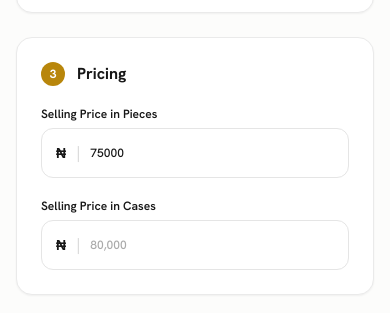
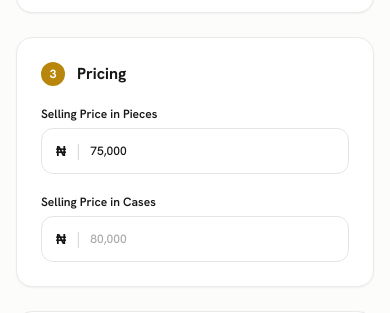
Before and after one commit to Sprinters101/roseiy_emporium_admin, a React (Vite) app: page /products/1/edit in a window 390 px wide. Shown: the part 1064-1377 px from the top of the page. Built offline with nearby package versions, Linux system fonts and the light colour scheme; a web font is replaced by a local one.

Commit message:
refactor: replace manual price input implementations with CustomPriceInput component

```diff
--- a/src/components/admin/products/AdminEditProduct.tsx
+++ b/src/components/admin/products/AdminEditProduct.tsx
@@ -5,6 +5,7 @@ import { products } from "@/lib/site_data";
 import type { Product } from "@/config/types";
 import { CustomDropdown } from "@/components/common/CustomDropdown";
 import { CustomInput } from "@/components/common/CustomInput";
+import { CustomPriceInput } from "@/components/common/CustomPriceInput";
 import { toast } from "@/components/ui/sonner";
 
 const CATEGORY_OPTIONS = [
@@ -366,7 +367,7 @@ export const AdminEditProduct: React.FC = () => {
                         </div>
                     </div>
 
-                    {/* 3. Pricing (Updated to 2 columns matching Screenshot) */}
+                    {/* 3. Pricing with CustomPriceInput */}
                     <div className="bg-white border border-[#EAEAEA] rounded-2xl p-6 sm:p-7 shadow-xs">
                         <div className="flex items-center gap-3">
                             <span className="size-6 rounded-full bg-[#B8860B] text-white flex items-center justify-center text-xs font-bold shrink-0">
@@ -378,51 +379,19 @@ export const AdminEditProduct: React.FC = () => {
                         </div>
 
                         <div className="grid grid-cols-1 sm:grid-cols-2 gap-5 mt-5">
-                            <div>
-                                <label className="text-xs sm:text-sm font-semibold text-[#171717] block mb-1.5">
-                                    Selling Price in Pieces
-                                </label>
-                                <div className="flex items-center border border-[#E5E5E5] rounded-xl px-3.5 py-3 bg-white focus-within:border-[#D4AF37] transition-colors">
-                                    <span className="text-sm font-bold text-[#171717] select-none">
-                                        ₦
-                                    </span>
-                                    <span className="text-[#D5D5D5] mx-2.5 select-none">
-                                        |
-                                    </span>
-                                    <input
-                                        type="text"
-                                        value={priceInPieces}
-                                        onChange={(e) =>
-                                            setPriceInPieces(e.target.value)
-                                        }
-                                        placeholder="80,000"
-                                        className="w-full text-xs sm:text-sm outline-none placeholder:text-[#AAAAAA] bg-transparent text-[#171717] font-medium"
-                                    />
-                                </div>
-                            </div>
+                            <CustomPriceInput
+                                label="Selling Price in Pieces"
+                                placeholder="80,000"
+                                value={priceInPieces}
+                                onChange={(formatted) => setPriceInPieces(formatted)}
+                            />
 
-                            <div>
-                                <label className="text-xs sm:text-sm font-semibold text-[#171717] block mb-1.5">
-                                    Selling Price in Cases
-                                </label>
-                                <div className="flex items-center border border-[#E5E5E5] rounded-xl px-3.5 py-3 bg-white focus-within:border-[#D4AF37] transition-colors">
-                                    <span className="text-sm font-bold text-[#171717] select-none">
-                                        ₦
-                                    </span>
-                                    <span className="text-[#D5D5D5] mx-2.5 select-none">
-                                        |
-                                    </span>
-                                    <input
-                                        type="text"
-                                        value={priceInCases}
-                                        onChange={(e) =>
-                                            setPriceInCases(e.target.value)
-                                        }
-                                        placeholder="80,000"
-                                        className="w-full text-xs sm:text-sm outline-none placeholder:text-[#AAAAAA] bg-transparent text-[#171717] font-medium"
-                                    />
-                                </div>
-                            </div>
+                            <CustomPriceInput
+                                label="Selling Price in Cases"
+                                placeholder="80,000"
+                                value={priceInCases}
+                                onChange={(formatted) => setPriceInCases(formatted)}
+                            />
                         </div>
                     </div>
 
--- a/src/components/common/CustomPriceInput.tsx
+++ b/src/components/common/CustomPriceInput.tsx
@@ -17,11 +17,24 @@ export interface CustomPriceInputProps {
     autoFocus?: boolean;
 }
 
-export const formatPriceNumber = (val: string | number): string => {
+export const formatPriceNumber = (
+    val: string | number,
+    allowDecimals: boolean = false,
+): string => {
     if (val === undefined || val === null || val === "") return "";
-    const clean = String(val).replace(/[^0-9]/g, "");
+    const clean = String(val).replace(/[^0-9.]/g, "");
     if (!clean) return "";
-    return Number(clean).toLocaleString("en-US");
+
+    if (allowDecimals && clean.includes(".")) {
+        const [intPart, ...decParts] = clean.split(".");
+        const decPart = decParts.join("").slice(0, 2);
+        const formattedInt = intPart ? Number(intPart).toLocaleString("en-US") : "0";
+        return `${formattedInt}.${decPart}`;
+    }
+
+    const intVal = clean.replace(/\./g, "");
+    if (!intVal) return "";
+    return Number(intVal).toLocaleString("en-US");
 };
 
 export const CustomPriceInput: React.FC<CustomPriceInputProps> = ({
@@ -43,8 +56,8 @@ export const CustomPriceInput: React.FC<CustomPriceInputProps> = ({
 
     const displayValue = React.useMemo(() => {
         if (value === undefined || value === null || value === "") return "";
-        return formatPriceNumber(value);
-    }, [value]);
+        return formatPriceNumber(value, allowDecimals);
+    }, [value, allowDecimals]);
 
     const handleInputChange = (e: React.ChangeEvent<HTMLInputElement>) => {
         const input = e.target;
@@ -52,12 +65,15 @@ export const CustomPriceInput: React.FC<CustomPriceInputProps> = ({
         const oldCursorPos = input.selectionStart || 0;
         const prevLen = rawVal.length;
 
-        // Clean digits
-        const numericString = rawVal.replace(/[^0-9]/g, "");
-        const rawNumeric = numericString ? Number(numericString) : 0;
-        const formatted = numericString ? Number(numericString).toLocaleString("en-US") : "";
+        // Clean digits and format
+        const clean = allowDecimals
+            ? rawVal.replace(/[^0-9.]/g, "")
+            : rawVal.replace(/[^0-9]/g, "");
 
-        onChange(formatted, rawNumeric);
+        const formatted = formatPriceNumber(clean, allowDecimals);
+        const rawNumeric = clean ? parseFloat(clean) : 0;
+
+        onChange(formatted, isNaN(rawNumeric) ? 0 : rawNumeric);
 
         // Adjust cursor position so cursor doesn't jump to the end
         requestAnimationFrame(() => {
@@ -99,7 +115,7 @@ export const CustomPriceInput: React.FC<CustomPriceInputProps> = ({
                 <input
                     ref={inputRef}
                     type="text"
-                    inputMode="numeric"
+                    inputMode={allowDecimals ? "decimal" : "numeric"}
                     autoFocus={autoFocus}
                     disabled={disabled}
                     required={required}
```
Also changed, not shown: src/components/admin/deliveries/AdminDeliveries.tsx (+13 -70 lines).
